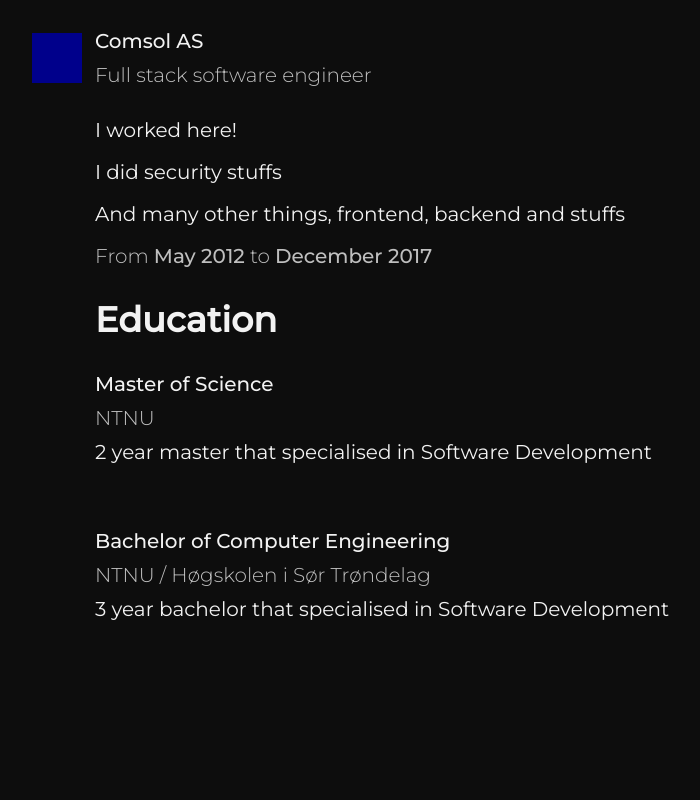
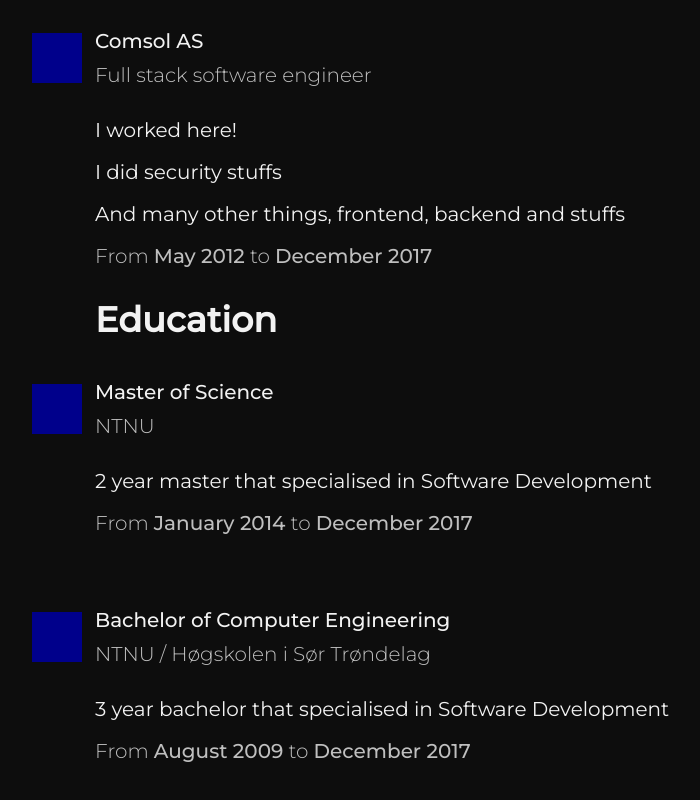
Before and after one commit to kristype/kw, an Angular app: page / in a window 1280 px wide. Shown: the part 1356-2156 px from the top of the page, without its empty margins (205-905 px from the left). Before the commit the page ends 2050 px from the top, so only its background shows below. Built offline with nearby package versions, Linux system fonts and the light colour scheme.

Commit message:
Reuse experience component for education

```diff
--- a/src/app/cv/cv.component.html
+++ b/src/app/cv/cv.component.html
@@ -1,13 +1,27 @@
 <h2>Experience</h2>
 <ul class="experiences">
   <li *ngFor="let experience of cvData.experience">
-    <app-experience [experience]="experience"></app-experience>
+    <app-experience
+      [title]="experience.company"
+      [subTitle]="experience.role"
+      [logo]="experience.company_logo"
+      [description]="experience.description"
+      [from]="experience.from"
+      [to]="experience.to"
+    ></app-experience>
   </li>
 </ul>
 
 <h2>Education</h2>
 <ul>
   <li *ngFor="let education of cvData.education">
-    <app-education [education]="education"></app-education>
+    <app-experience
+      [title]="education.title"
+      [subTitle]="education.school"
+      [logo]="education.school_logo"
+      [description]="education.description"
+      [from]="education.from"
+      [to]="education.to"
+    ></app-experience>
   </li>
 </ul>
--- a/src/app/cv/cv.json
+++ b/src/app/cv/cv.json
@@ -54,7 +54,7 @@
     {
       "title": "Master of Science",
       "school": "NTNU",
-      "scool_logo": "",
+      "school_logo": "",
       "description": ["2 year master that specialised in Software Development"],
       "from": "2014-01-01T00:00:00.000Z",
       "to": "2017-12-31T00:00:00.000Z"
@@ -62,7 +62,7 @@
     {
       "title": "Bachelor of Computer Engineering",
       "school": "NTNU / Høgskolen i Sør Trøndelag",
-      "scool_logo": "",
+      "school_logo": "",
       "description": [
         "3 year bachelor that specialised in Software Development"
       ],
--- a/src/app/cv/cv.ts
+++ b/src/app/cv/cv.ts
@@ -8,7 +8,10 @@
 export interface Education {
   title: string;
   school: string;
+  school_logo: string;
   description: string[];
+  from: string;
+  to: string;
 }
 
 export interface Experience {
--- a/src/app/education/education.component.html
+++ /dev/null
@@ -1,5 +0,0 @@
-<p class="title">{{ education.title }}</p>
-<p class="caption">{{ education.school }}</p>
-<ul>
-  <li *ngFor="let point of education.description">{{ point }}</li>
-</ul>
--- a/src/app/education/education.component.ts
+++ /dev/null
@@ -1,16 +0,0 @@
-import { Component, Input, OnInit } from '@angular/core';
-import { Education } from '../cv/cv';
-
-@Component({
-  selector: 'app-education[education]',
-  templateUrl: './education.component.html',
-  styleUrls: ['./education.component.css'],
-})
-export class EducationComponent implements OnInit {
-  @Input()
-  public education!: Education;
-
-  constructor() {}
-
-  ngOnInit(): void {}
-}
--- a/src/app/experience/experience.component.html
+++ b/src/app/experience/experience.component.html
@@ -1,12 +1,12 @@
 <div class="header">
-  <p class="title">{{ experience.company }}</p>
-  <p class="caption">{{ experience.role }}</p>
+  <p class="title">{{ title }}</p>
+  <p class="caption">{{ subTitle }}</p>
   <div class="logo"></div>
 </div>
 <ul>
-  <li *ngFor="let point of experience.description">{{ point }}</li>
+  <li *ngFor="let point of description">{{ point }}</li>
 </ul>
 <p class="caption">
-  From <strong>{{ experience.from | date: "MMMM y" }}</strong> to
-  <strong>{{ experience.to | date: "MMMM y" }}</strong>
+  From <strong>{{ from | date: "MMMM y" }}</strong> to
+  <strong>{{ to | date: "MMMM y" }}</strong>
 </p>
--- a/src/app/experience/experience.component.ts
+++ b/src/app/experience/experience.component.ts
@@ -1,14 +1,28 @@
 import { Component, Input, OnInit } from '@angular/core';
-import { Experience } from '../cv/cv';
 
 @Component({
-  selector: 'app-experience[experience]',
+  selector: 'app-experience[title][subTitle][description][from][to]',
   templateUrl: './experience.component.html',
   styleUrls: ['./experience.component.css'],
 })
 export class ExperienceComponent implements OnInit {
   @Input()
-  public experience!: Experience;
+  public title!: string;
+
+  @Input()
+  public logo?: string;
+
+  @Input()
+  public subTitle!: string;
+
+  @Input()
+  public description!: string[];
+
+  @Input()
+  public from!: string;
+
+  @Input()
+  public to!: string;
 
   constructor() {}
 
```
Also changed, not shown: src/app/app.module.ts (+4 -9 lines), src/app/education/education.component.css (deleted), 1 other file (tests, documents, lock files or other folders).
